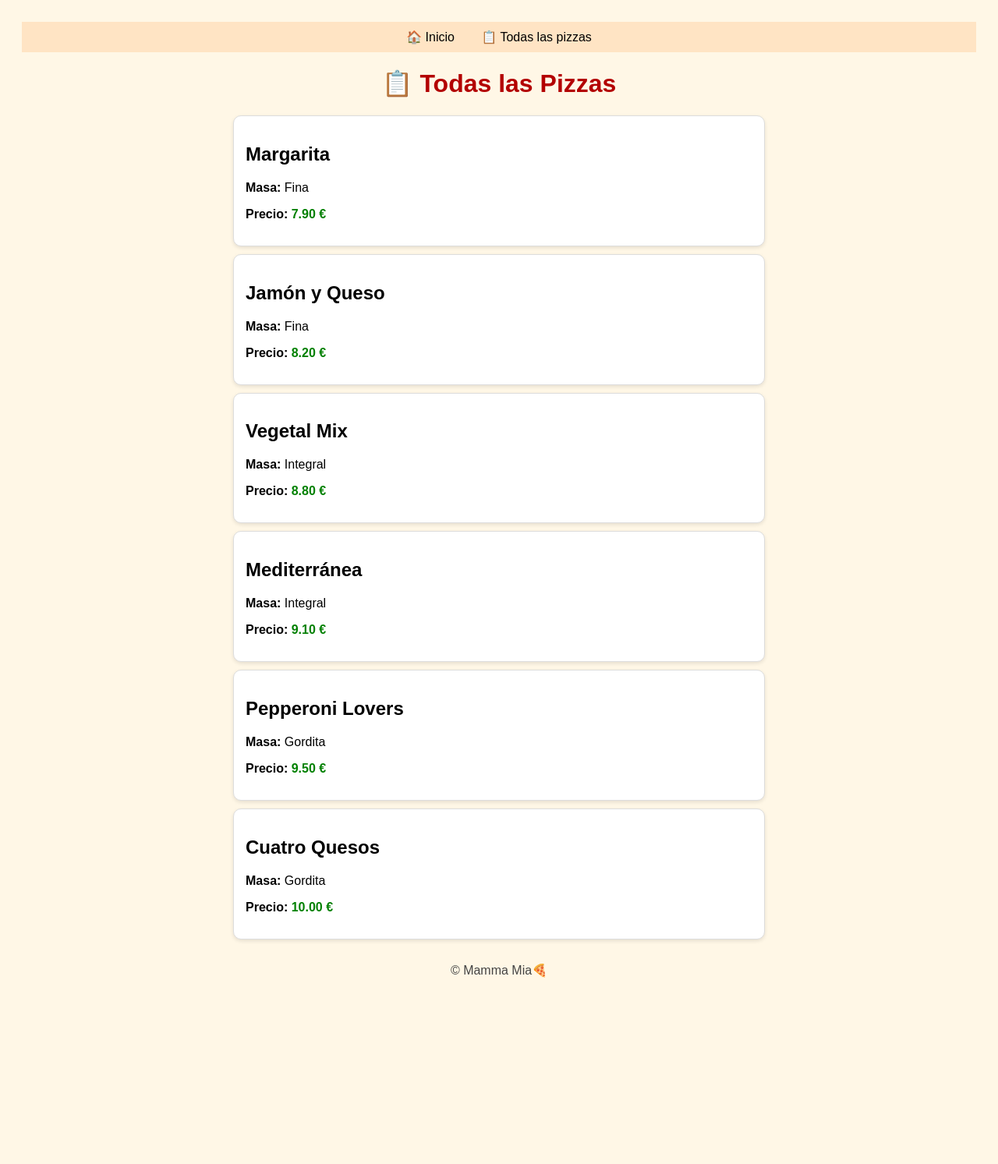
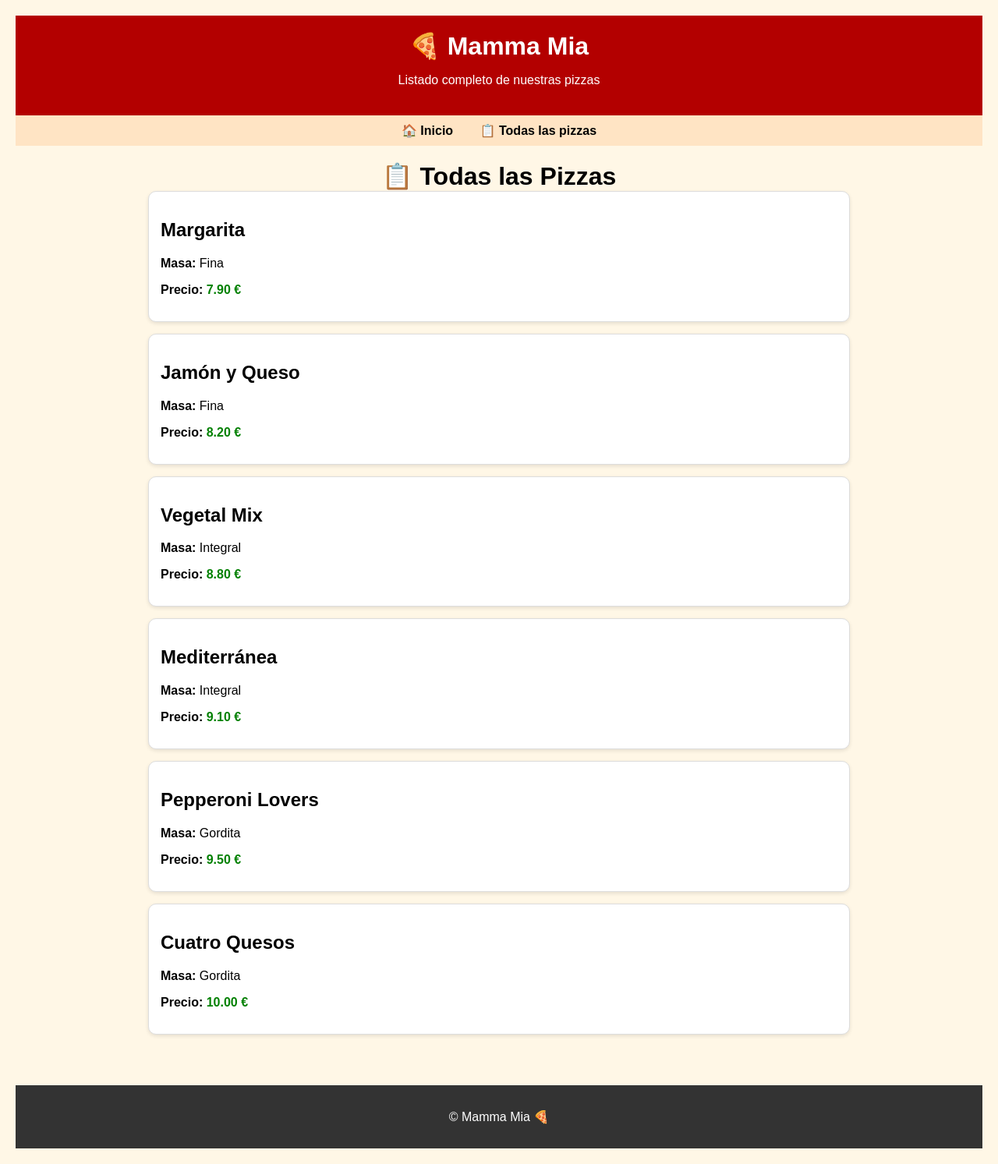
Before and after one commit to idooia12/Mamma-Mia, a Django app: page /pizzas/ in a window 1280 px wide. Shown: the whole page at 78% size. Before the commit the page ends 1254 px from the top, so only its background shows below. Run offline with Django 5.2, Linux system fonts and the light colour scheme; data comes from the database, SQL or seed files in the repository.

Commit message:
Fichero .css

```diff
--- /dev/null
+++ b/proyectoWeb/mammaMia/static/mama.css
@@ -0,0 +1,88 @@
+body {
+    font-family: Arial, sans-serif;
+    background: #fff7e6;
+    padding: 20px;
+    margin: 0;
+}
+
+header {
+    text-align: center;
+    padding: 20px 0;
+    background: #b30000;
+    color: white;
+}
+
+h1 {
+    margin: 0;
+}
+
+nav {
+    text-align: center;
+    background: #ffe4c4;
+    padding: 10px;
+}
+
+nav a {
+    margin: 0 15px;
+    text-decoration: none;
+    color: black;
+    font-weight: bold;
+}
+
+.contenedor {
+    max-width: 900px;
+    margin: auto;
+    padding: 20px;
+}
+
+.pizza {
+    background: white;
+    padding: 15px;
+    margin-bottom: 15px;
+    border-radius: 10px;
+    border: 1px solid #ddd;
+    box-shadow: 0 2px 5px rgba(0,0,0,0.1);
+    transition: .2s;
+}
+
+.pizza:hover {
+    transform: scale(1.02);
+}
+
+.precio {
+    font-weight: bold;
+    color: #008000;
+}
+
+footer {
+    text-align: center;
+    background: #333;
+    color: white;
+    padding: 15px;
+    margin-top: 30px;
+}
+.detalle {
+    background: white;
+    padding: 20px;
+    border-radius: 10px;
+    border: 1px solid #ddd;
+    max-width: 600px;
+    margin: auto;
+    box-shadow: 0 2px 5px rgba(0,0,0,0.1);
+}
+
+.boton-volver {
+    display: inline-block;
+    margin-top: 15px;
+    padding: 10px 15px;
+    background: #b30000;
+    color: white;
+    border-radius: 6px;
+    text-decoration: none;
+    font-weight: bold;
+    transition: 0.2s;
+}
+
+.boton-volver:hover {
+    background: #7a0000;
+}
--- a/proyectoWeb/mammaMia/templates/mammaMia/todasPizzas.html
+++ b/proyectoWeb/mammaMia/templates/mammaMia/todasPizzas.html
@@ -3,35 +3,29 @@
 <head>
     <meta charset="UTF-8">
     <title>Todas las pizzas - Mamma Mia</title>
-    <style>
-        body { font-family: Arial, sans-serif; background: #fff7e6; padding: 20px; }
-        h1 { color: #b30000; text-align:center; }
-        .pizza {
-            background: white;
-            padding: 15px;
-            margin: 10px auto;
-            border-radius: 10px;
-            border: 1px solid #ddd;
-            max-width: 650px;
-            box-shadow: 0 2px 5px rgba(0,0,0,0.1);
-        }
-        .precio { font-weight: bold; color: #008000; }
-        a { text-decoration: none; color: inherit; }
-        nav { text-align:center; background:#ffe4c4; padding:10px; margin-bottom: 20px;}
-        footer { text-align:center; margin-top:30px; color:#444; }
-    </style>
+
+    {% load static %}
+    <link rel="stylesheet" href="{% static 'mama.css' %}">
 </head>
 <body>
 
+<header>
+    <h1>🍕 Mamma Mia</h1>
+    <p>Listado completo de nuestras pizzas</p>
+</header>
+
 <nav>
-    <a href="{% url 'index' %}" style="margin: 0 15px;">🏠 Inicio</a>
-    <a href="{% url 'todasLasPizzas' %}" style="margin: 0 15px;">📋 Todas las pizzas</a>
+    <a href="{% url 'index' %}">🏠 Inicio</a>
+    <a href="{% url 'todasLasPizzas' %}">📋 Todas las pizzas</a>
 </nav>
 
-<h1>📋 Todas las Pizzas</h1>
+<div class="contenedor">
 
+    <h1 style="text-align:center;">📋 Todas las Pizzas</h1>
+
+    {% if pizzas %}
         {% for pizza in pizzas %}
-    <a href="{% url 'detallePizza' pizza.id %}">
+            <a href="{% url 'detallePizza' pizza.id %}" style="text-decoration:none; color:inherit;">
                 <div class="pizza">
                     <h2>{{ pizza.nombre }}</h2>
                     <p><strong>Masa:</strong> {{ pizza.masa.nombre }}</p>
@@ -39,9 +33,13 @@
                 </div>
             </a>
         {% endfor %}
+    {% else %}
+        <p>No hay pizzas registradas todavía.</p>
+    {% endif %}
+</div>
 
 <footer>
-    <p>© Mamma Mia🍕</p>
+    <p>© Mamma Mia 🍕</p>
 </footer>
 
 </body>
--- a/proyectoWeb/proyectoWeb/settings.py
+++ b/proyectoWeb/proyectoWeb/settings.py
@@ -128,3 +128,4 @@ DEFAULT_AUTO_FIELD = 'django.db.models.BigAutoField'
 
 
 #Comandos para runear: workon env1, me meto en las carpetas, python manage.py runserver.
+#Subir a github: git add . , git commit -m "mensaje", git push origin main
```
Also changed, not shown: proyectoWeb/mammaMia/templates/mammaMia/detallePizza.html (+27 -4 lines), proyectoWeb/mammaMia/templates/mammaMia/index.html (+6 -25 lines). Lines whose indentation alone changed are shown as unchanged.
